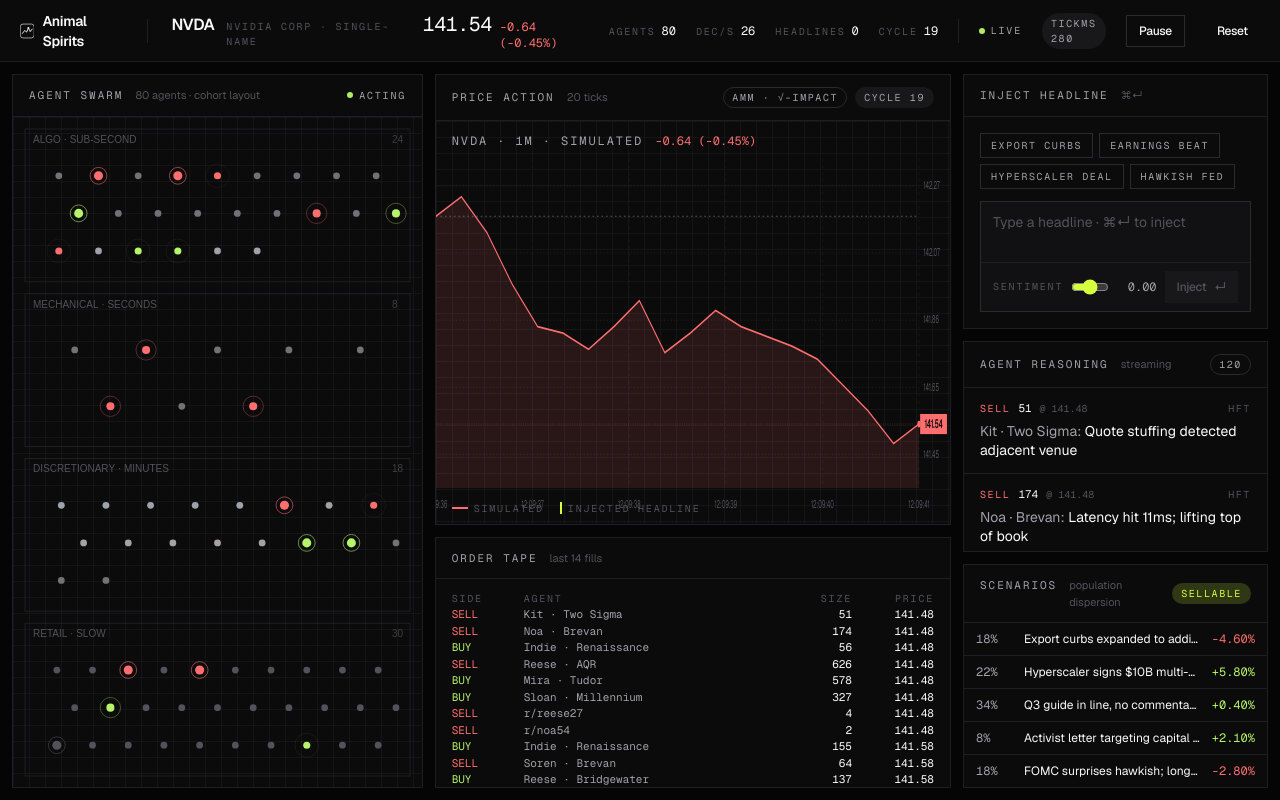
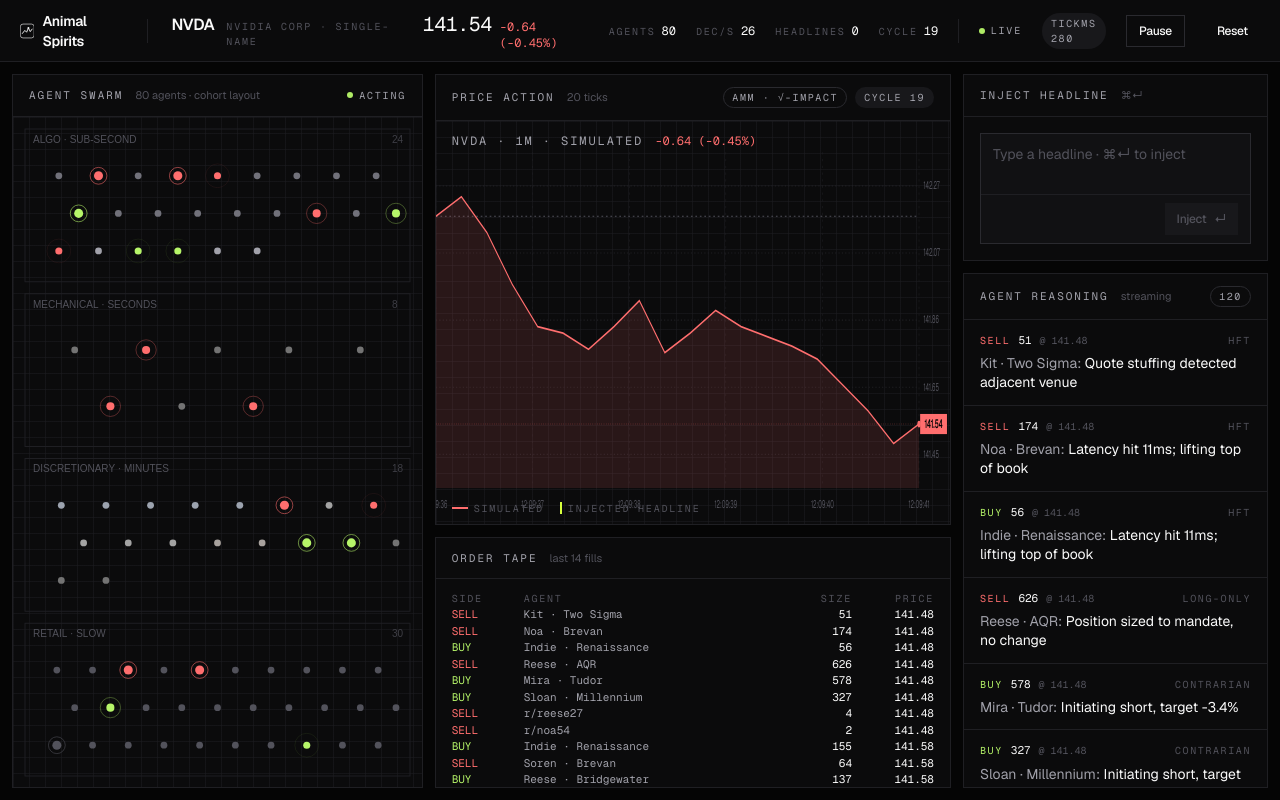
Before and after one commit to alexechoi/to-the-americas-hack-market-simulator, a Next.js app in the folder frontend/: page /sim in a window 1280 px wide. Built offline with nearby package versions, Linux system fonts and the light colour scheme.

Commit message:
Refactor HeadlineInjector component to remove sentiment slider and simplify headline injection logic. Update MarketEngine to calculate sentiment automatically based on headline content. Adjust SimPage layout to remove ScenarioTable and enhance organization of UI elements.

```diff
--- a/frontend/app/components/landing/CallToAction.tsx
+++ b/frontend/app/components/landing/CallToAction.tsx
@@ -11,7 +11,6 @@ export function CallToAction() {
       <WarpBackground intensity={0.7} speed={2} grid={false} />
 
       <div className="relative z-10 mx-auto max-w-[1440px] px-6 py-32 md:px-10">
-
         <motion.h2
           initial={{ opacity: 0, y: 12 }}
           whileInView={{ opacity: 1, y: 0 }}
--- a/frontend/app/components/sim/HeadlineInjector.tsx
+++ b/frontend/app/components/sim/HeadlineInjector.tsx
@@ -5,68 +5,19 @@ import { useState } from "react";
 import { Button } from "../ui/Button";
 
 interface HeadlineInjectorProps {
-  onInject: (title: string, sentiment: number) => void;
+  onInject: (title: string) => void;
 }
-
-const PRESETS: { title: string; sentiment: number; label: string }[] = [
-  {
-    label: "Export curbs",
-    title: "US tightens AI chip export rules to additional fabs",
-    sentiment: -0.55,
-  },
-  {
-    label: "Earnings beat",
-    title: "Q3 revenue beats consensus by 8%, guide raised",
-    sentiment: 0.55,
-  },
-  {
-    label: "Hyperscaler deal",
-    title: "Multi-year $10B supply agreement with hyperscaler",
-    sentiment: 0.65,
-  },
-  {
-    label: "Hawkish Fed",
-    title: "FOMC delivers hawkish surprise; 25bp dot-plot lift",
-    sentiment: -0.4,
-  },
-];
 
 export function HeadlineInjector({ onInject }: HeadlineInjectorProps) {
   const [title, setTitle] = useState("");
-  const [sentiment, setSentiment] = useState(0);
 
   const submit = () => {
     if (!title.trim()) return;
-    onInject(title.trim(), sentiment);
+    onInject(title.trim());
     setTitle("");
-    setSentiment(0);
   };
 
-  const tone =
-    sentiment > 0.1
-      ? "var(--color-up)"
-      : sentiment < -0.1
-        ? "var(--color-down)"
-        : "var(--color-fg-muted)";
-
   return (
-    <div className="flex flex-col gap-3">
-      <div className="flex flex-wrap gap-1.5">
-        {PRESETS.map((p) => (
-          <button
-            key={p.label}
-            type="button"
-            onClick={() => {
-              setTitle(p.title);
-              setSentiment(p.sentiment);
-            }}
-            className="border border-[var(--color-line-strong)] px-2.5 py-1 font-mono text-[10px] uppercase tracking-[0.16em] text-[var(--color-fg-muted)] transition-colors hover:border-[var(--color-fg-faint)] hover:text-[var(--color-fg)]"
-          >
-            {p.label}
-          </button>
-        ))}
-      </div>
-
     <div className="border border-[var(--color-line-strong)] bg-[var(--color-surface-2)]">
       <textarea
         value={title}
@@ -78,38 +29,12 @@ export function HeadlineInjector({ onInject }: HeadlineInjectorProps) {
         rows={2}
         className="block w-full resize-none bg-transparent px-3 py-2.5 text-sm text-[var(--color-fg)] placeholder:text-[var(--color-fg-faint)] focus:outline-none"
       />
-        <div className="flex items-center gap-2 border-t border-[var(--color-line)] px-3 py-2">
-          <span className="hidden font-mono text-[10px] uppercase tracking-[0.18em] text-[var(--color-fg-faint)] md:inline">
-            Sentiment
-          </span>
-          <input
-            type="range"
-            min={-1}
-            max={1}
-            step={0.05}
-            value={sentiment}
-            onChange={(e) => setSentiment(parseFloat(e.target.value))}
-            className="min-w-0 flex-1 accent-[var(--color-accent)]"
-            style={{ accentColor: "var(--color-accent)" }}
-          />
-          <span
-            className="w-10 shrink-0 text-right font-mono text-xs tabular-nums"
-            style={{ color: tone }}
-          >
-            {sentiment > 0 ? "+" : ""}
-            {sentiment.toFixed(2)}
-          </span>
-          <Button
-            size="sm"
-            onClick={submit}
-            disabled={!title.trim()}
-            className="shrink-0"
-          >
+      <div className="flex items-center justify-end border-t border-[var(--color-line)] px-3 py-2">
+        <Button size="sm" onClick={submit} disabled={!title.trim()}>
           Inject
           <span aria-hidden>↵</span>
         </Button>
       </div>
     </div>
-    </div>
   );
 }
--- a/frontend/app/lib/sim/engine.ts
+++ b/frontend/app/lib/sim/engine.ts
@@ -247,19 +247,19 @@ export class MarketEngine {
     this.emit();
   }
 
-  injectHeadline(title: string, sentiment: number, source = "user") {
+  injectHeadline(title: string, sentiment?: number, source = "user") {
+    const score = sentiment ?? scoreHeadlineSentiment(title);
     const headline: NewsHeadline = {
       id: `n-${Date.now()}`,
       ts: Date.now(),
       source,
       title,
-      sentiment,
+      sentiment: score,
       injected: true,
     };
     const news = [headline, ...this.snapshot.news].slice(0, 40);
     this.snapshot = { ...this.snapshot, news };
-    // Send a shock through the agent population on next tick.
-    this.shockSentiment = sentiment;
+    this.shockSentiment = score;
     this.shockExpiry = Date.now() + 6500;
     this.emit();
   }
@@ -442,6 +442,88 @@ export class MarketEngine {
   }
 }
 
+/**
+ * Lightweight keyword-driven sentiment scorer used when the UI no longer
+ * exposes a manual sentiment slider. Stand-in for an LLM-graded score; keeps
+ * the demo reactive to typed headlines.
+ */
+function scoreHeadlineSentiment(title: string): number {
+  const POSITIVE = [
+    "beat",
+    "beats",
+    "raise",
+    "raised",
+    "raises",
+    "deal",
+    "agreement",
+    "partnership",
+    "approval",
+    "approved",
+    "launch",
+    "launches",
+    "record",
+    "growth",
+    "grows",
+    "wins",
+    "win",
+    "upgrade",
+    "upgraded",
+    "surge",
+    "rally",
+    "expands",
+    "buyback",
+    "dividend",
+    "strong",
+    "tops",
+  ];
+  const NEGATIVE = [
+    "miss",
+    "misses",
+    "cut",
+    "cuts",
+    "downgrade",
+    "downgraded",
+    "probe",
+    "lawsuit",
+    "investigation",
+    "ban",
+    "bans",
+    "curb",
+    "curbs",
+    "restrict",
+    "restricts",
+    "fine",
+    "fined",
+    "warning",
+    "warns",
+    "loss",
+    "losses",
+    "drop",
+    "drops",
+    "fall",
+    "falls",
+    "delay",
+    "delays",
+    "recall",
+    "recalls",
+    "hawkish",
+    "weak",
+    "slump",
+    "halt",
+    "fraud",
+  ];
+  const tokens = title.toLowerCase().match(/[a-z]+/g) ?? [];
+  let pos = 0;
+  let neg = 0;
+  for (const t of tokens) {
+    if (POSITIVE.includes(t)) pos += 1;
+    else if (NEGATIVE.includes(t)) neg += 1;
+  }
+  if (pos === 0 && neg === 0) return 0;
+  const raw = (pos - neg) / Math.max(1, pos + neg);
+  return clamp(raw * 0.7, -0.85, 0.85);
+}
+
 function clamp(v: number, lo: number, hi: number) {
   return Math.max(lo, Math.min(hi, v));
 }
--- a/frontend/app/lib/sim/useSimulation.ts
+++ b/frontend/app/lib/sim/useSimulation.ts
@@ -43,7 +43,7 @@ export function useSimulation(options: UseSimulationOptions = {}) {
     () => ({
       pause: () => engineRef.current?.setPaused(true),
       resume: () => engineRef.current?.setPaused(false),
-      injectHeadline: (title: string, sentiment: number) =>
+      injectHeadline: (title: string, sentiment?: number) =>
         engineRef.current?.injectHeadline(title, sentiment),
     }),
     [],
--- a/frontend/app/sim/page.tsx
+++ b/frontend/app/sim/page.tsx
@@ -8,7 +8,6 @@ import { AgentSwarm } from "@/app/components/sim/AgentSwarm";
 import { HeadlineInjector } from "@/app/components/sim/HeadlineInjector";
 import { OrderTape } from "@/app/components/sim/OrderTape";
 import { PriceChart } from "@/app/components/sim/PriceChart";
-import { ScenarioTable } from "@/app/components/sim/ScenarioTable";
 import { Button } from "@/app/components/ui/Button";
 import { LiveDot } from "@/app/components/ui/LiveDot";
 import { Logo } from "@/app/components/ui/Logo";
@@ -179,7 +178,7 @@ export default function SimPage() {
           </Panel>
         </div>
 
-        {/* Right column · inject + reasoning + scenarios */}
+        {/* Right column · inject + reasoning */}
         <div className="col-span-12 flex min-h-0 flex-col gap-3 lg:col-span-3">
           <Panel title="Inject headline" caption="⌘↵" className="shrink-0">
             <HeadlineInjector onInject={controls.injectHeadline} />
@@ -194,16 +193,6 @@ export default function SimPage() {
             bodyClassName="min-h-0 flex-1 overflow-y-auto no-scrollbar"
           >
             <AgentReasoning decisions={snapshot?.decisions ?? []} />
-          </Panel>
-
-          <Panel
-            title="Scenarios"
-            caption="population dispersion"
-            right={<Tag tone="accent">Sellable</Tag>}
-            flush
-            className="shrink-0"
-          >
-            <ScenarioTable rows={snapshot?.scenarios ?? []} compact />
           </Panel>
         </div>
       </main>
```
Lines whose indentation alone changed are shown as unchanged.
